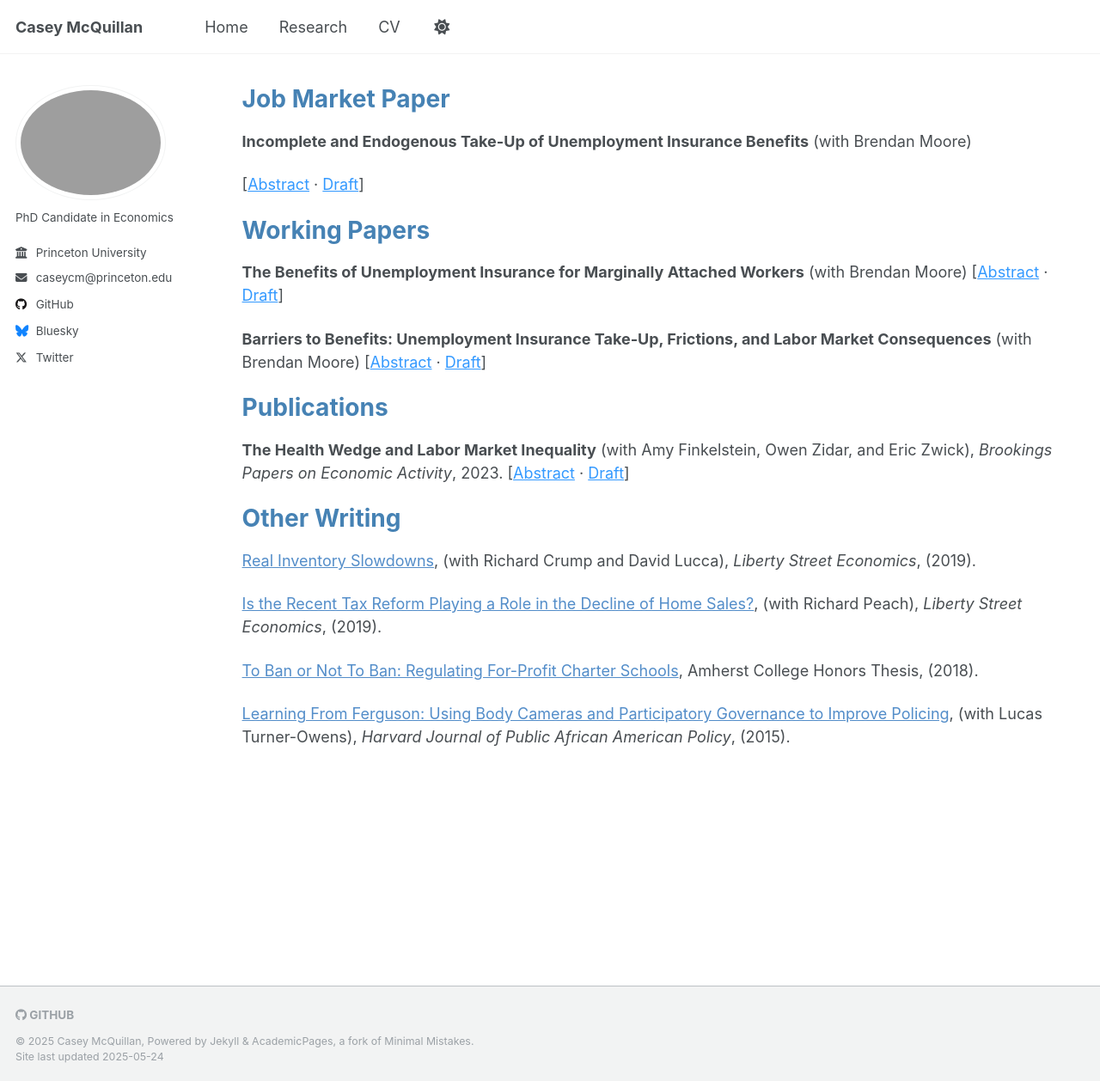
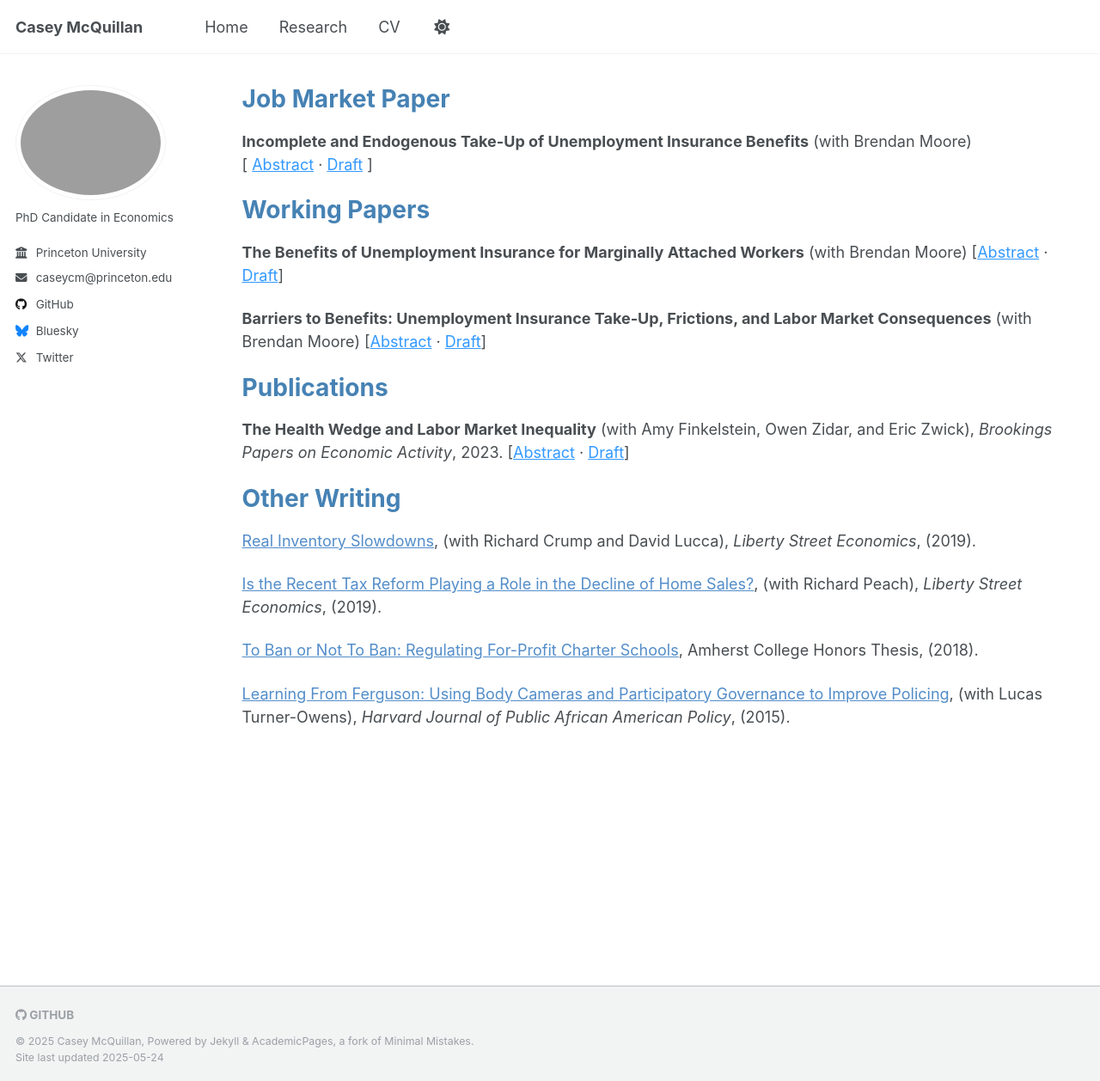
Before and after one commit to casey-mcquillan/casey-mcquillan.github.io, a Jekyll site: the page built from _pages/research.md, in a window 1280 px wide and 1258 px high. Shown: the whole window at 86% size. Built offline with Jekyll 4.4.1, drawn with Linux system fonts in a browser that asks for light colours.

```diff
--- a/_pages/research.md
+++ b/_pages/research.md
@@ -8,9 +8,8 @@ author_profile: true
 
 # <span style="color: #4682B4;">Job Market Paper</span>
 
-**Incomplete and Endogenous Take-Up of Unemployment Insurance Benefits** (with Brendan Moore)
-
-[[Abstract](#){: onclick="toggleAbstract('abstract_JMP', event)" .paper-link} · [Draft](https://arxiv.org/pdf/2301.00001.pdf){: target="\_blank" .paper-link}]
+**Incomplete and Endogenous Take-Up of Unemployment Insurance Benefits** (with Brendan Moore) <br>
+[ [Abstract](#){: onclick="event.preventDefault(); toggleAbstract('abstract_JMP')" .paper-link} · [Draft](https://arxiv.org/pdf/2301.00001.pdf){: target="\_blank" .paper-link} ]
 <div id="abstract_JMP" class="abstract hidden">
 <blockquote style="margin-left: 20px; padding-left: 15px; border-left: 3px solid rgb(251, 96, 127);">
 This paper examines the incomplete and endogenous take-up of unemployment insurance (UI) benefits as well as its policy implications. Standard models of UI focus on how benefit generosity affects the average claim duration, assuming perfect take-up. Yet, benefit receipt is highly incomplete, with estimates of take-up among eligible workers below 50 percent in the United States. We show that take-up is an important margin of response: If benefits become more generous, more workers claim benefits in addition to claimants remaining on benefits for longer. Using a sample of likely eligible workers, we leverage a regression kink design to identify the causal effect of weekly benefit level on take-up and total benefit duration. Our results suggest a 10 percent increase in the weekly benefit leads to a 4.8 percent increase in take-up, which drives a 6.4 percent increase in total benefit duration. Previous work did not account for a take-up response and thus underestimated the fiscal externality associated with raising benefit levels. Endogenous take-up has implications for UI policy: the wedge between the optimal benefit level and full insurance doubles; the value of spending to raise the benefit level decreases by 20 cents for every $1.
@@ -20,7 +19,7 @@ This paper examines the incomplete and endogenous take-up of unemployment insura
 
 # <span style="color: #4682B4;">Working Papers</span>
 **The Benefits of Unemployment Insurance for Marginally Attached Workers** (with Brendan Moore)
-[[Abstract](#){: onclick="toggleAbstract('abstract_RDD', event)" .paper-link} · [Draft](https://arxiv.org/pdf/2301.00001.pdf){: target="\_blank" .paper-link}]
+[[Abstract](#){: onclick="event.preventDefault(); toggleAbstract('abstract_RDD')" .paper-link} · [Draft](https://arxiv.org/pdf/2301.00001.pdf){: target="\_blank" .paper-link}]
 <div id="abstract_RDD" class="abstract hidden">
 <blockquote style="margin-left: 20px; padding-left: 15px; border-left: 3px solid rgb(238, 99, 99);">
 Existing research documents that more generous unemployment insurance (UI) delays job finding with limited effects on job quality. This paper exploits the eligibility threshold to examine how UI receipt impacts job search for lower-income workers. Using employer-employee matched data from Washington State and a fuzzy regression discontinuity design, we find that UI receipt minimally delays re-employment but substantially improves labor market outcomes. UI increases cumulative hours worked by approximately 15 full-time weeks and earnings by \$14,000 in the two years following job loss, representing 37 percent and 50 percent increases, respectively. These gains are driven by improved job quality, as recipients experience longer tenure and higher wages with their next employer. Effects are larger for workers living near public employment offices, suggesting that access to re-employment services enhances search productivity. Expanding UI access by lowering the eligibility threshold is much more cost-effective than raising benefit levels or extending potential duration, as workers benefit from more stable, higher-paying re-employment that partially offsets its cost.
@@ -29,7 +28,7 @@ Existing research documents that more generous unemployment insurance (UI) delay
 
 
 **Barriers to Benefits: Unemployment Insurance Take-Up, Frictions, and Labor Market Consequences** (with Brendan Moore)
-[[Abstract](#){: onclick="toggleAbstract('abstract_RCT', event)" .paper-link} · [Draft](https://arxiv.org/pdf/2301.00001.pdf){: target="\_blank" .paper-link}]
+[[Abstract](#){: onclick="event.preventDefault(); toggleAbstract('abstract_RCT')" .paper-link} · [Draft](https://arxiv.org/pdf/2301.00001.pdf){: target="\_blank" .paper-link}]
 <div id="abstract_RCT" class="abstract hidden">
 <blockquote style="margin-left: 20px; padding-left: 15px; border-left: 3px solid rgb(238, 99, 99);">
 Unemployment Insurance (UI) provides income support during job loss, yet take-up remains puzzlingly low, with only about half of eligible unemployed workers in the U.S. claiming benefits. We implement a large-scale field experiment among 50,000 recently unemployed, non-UI claiming workers in Washington State to study the causes and labor supply implications of incomplete take-up. The feature of the data that allows us to distinguish between misperception of eligibility and hassle costs is the effect of treatment on the UI rejection rate of those induced to apply. We experimentally vary whether letters include a destigmatizing message. Informational letters increased UI applications by 1.5 percentage points (80% relative to control), with effects concentrated among low-wage workers. We attribute the effect of generic informational letters on take-up to reduced hassle costs rather than improved eligibility perceptions. Destigmatizing letters induced more applications only from high-wage job seekers. Despite higher take-up, we can rule out negative effects of UI receipt on job search duration. These findings suggest that disproportionately low-wage workers were induced to apply because of reduced hassle costs but did not distort their search behavior while on UI.
```
